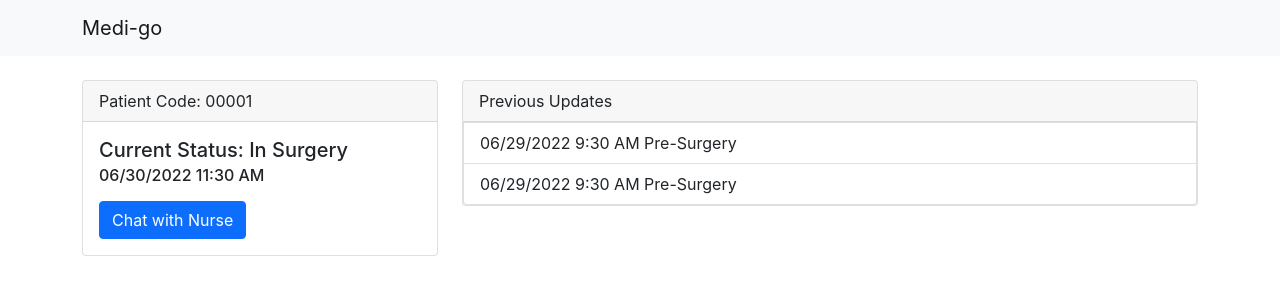
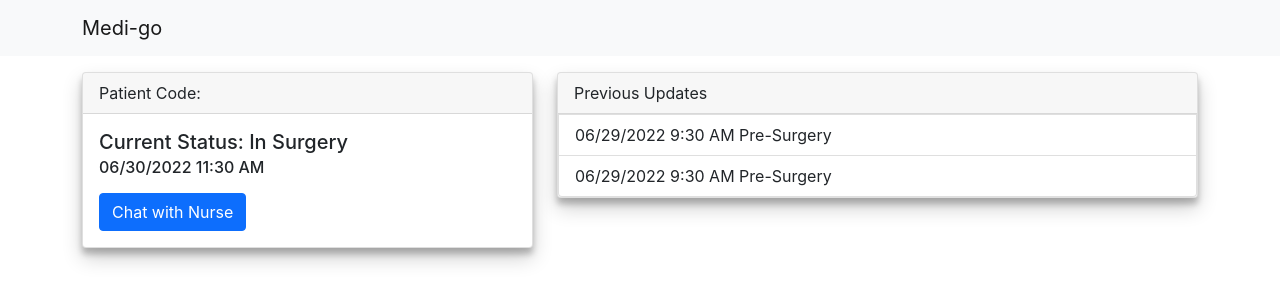
Before and after one commit to camino-tech/medi-go, a React (Create React App) app in the folder frontend/: page /patient-home in a window 1280 px wide. Shown: the top 302 px of the page. Built offline with nearby package versions, Linux system fonts and the light colour scheme.

Commit message:
wip
need to add statuses

```diff
--- a/frontend/src/pages/UserRoute/UserHomePage.tsx
+++ b/frontend/src/pages/UserRoute/UserHomePage.tsx
@@ -2,12 +2,16 @@ import React from 'react';
 import { Button, Card, Col, Container, ListGroup, Row } from 'react-bootstrap';
 
 const UserHomePage = () => {
+  const patient = JSON.parse(localStorage.getItem('patient') || "{}");
+
+  console.log(patient);
+
   return (
-    <Container className='mt-3'>
-      <Row className='justify-content-center' lg={2}>
-        <Col className='mt-2' lg={4}>
-          <Card>
-            <Card.Header>Patient Code: 00001</Card.Header>
+    <Container className='mt-3 '>
+      <Row className='justify-content-center gx-4 gy-2' lg={2}>
+        <Col className='mt-2' lg={5}>
+          <Card className='box-shadow'>
+            <Card.Header>Patient Code: {patient ? patient.patientCode : ""}</Card.Header>
             <Card.Body>
               <Card.Title>Current Status: In Surgery</Card.Title>
               <Card.Subtitle>06/30/2022 11:30 AM</Card.Subtitle>
@@ -15,8 +19,8 @@ const UserHomePage = () => {
             </Card.Body>
           </Card>
         </Col>
-        <Col className='mt-2' lg={8}>
-          <Card>
+        <Col className='mt-2' lg={7}>
+          <Card className='box-shadow'>
             <Card.Header>Previous Updates</Card.Header>
             <ListGroup.Item>06/29/2022 9:30 AM Pre-Surgery</ListGroup.Item>
             <ListGroup.Item>06/29/2022 9:30 AM Pre-Surgery</ListGroup.Item>
--- a/frontend/src/pages/UserRoute/UserLogin.tsx
+++ b/frontend/src/pages/UserRoute/UserLogin.tsx
@@ -27,7 +27,7 @@ const UserLogin = () => {
 
     // check if patientContact exists in local storage. If that is the case then nav
     if (localStorage.getItem('patient') !== null) {
-      navigate('/patient-home')
+      navigate('/patient-home');
     }
 
     if (isError) {
```
